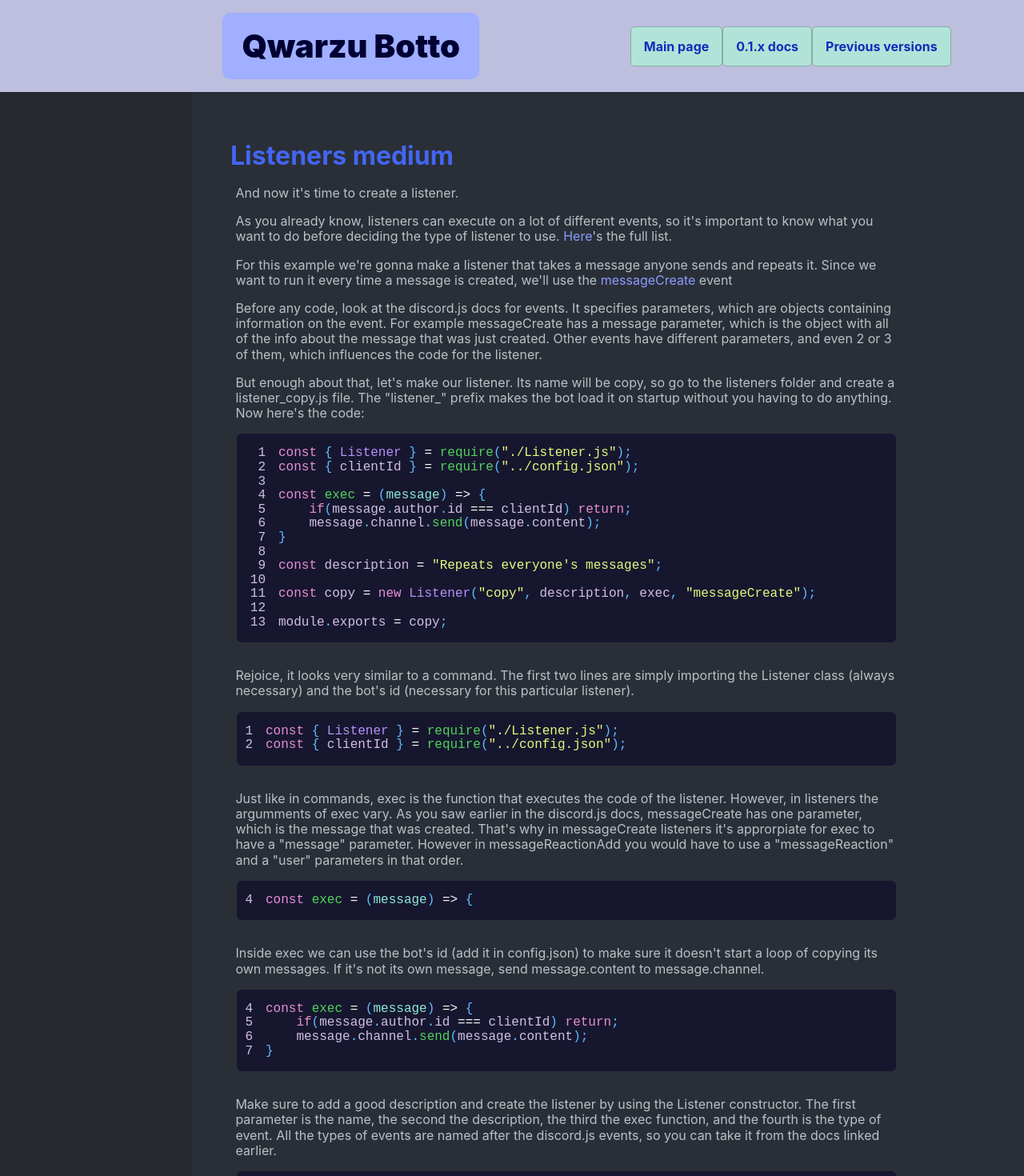
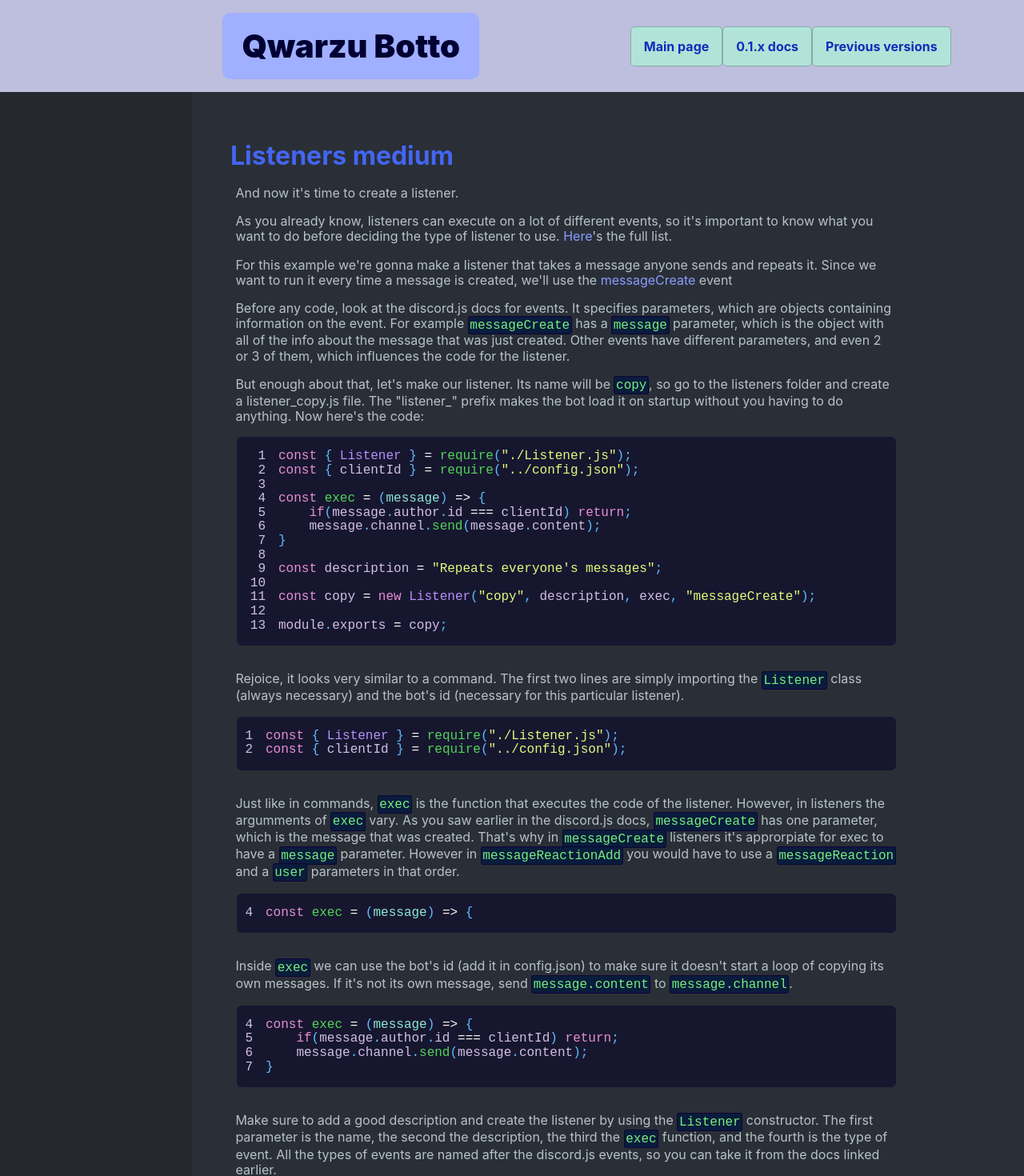
Before and after one commit to DeltaWither/Qwarzu-botto, a Next.js app: page /versions/0.1.x/medium/listeners in a window 1280 px wide. Shown: the top 1470 px of the page at 80% size. Built offline with nearby package versions, Linux system fonts and the light colour scheme.

Commit message:
Improved medium guide for listeners

```diff
--- a/pages/versions/0.1.x/medium/listeners.jsx
+++ b/pages/versions/0.1.x/medium/listeners.jsx
@@ -33,44 +33,54 @@ module.exports = copy;`;
             > messageCreate</a> event</p>
 
           <p>Before any code, look at the discord.js docs for events. It specifies parameters, which are objects
-            containing information on the event. For example messageCreate has a message parameter, which is the
-            object with all of the info about the message that was just created. Other events have different
-            parameters, and even 2 or 3 of them, which influences the code for the listener.</p>
+            containing information on the event. For
+            example <span className="inlineCode">messageCreate</span> has
+            a <span className="inlineCode">message</span> parameter, which is the object with all of the info
+            about the message that was just created. Other events have different parameters, and even 2 or 3 of
+            them, which influences the code for the listener.</p>
 
-          <p>But enough about that, let's make our listener. Its name will be copy, so go to the listeners folder
-            and create a listener_copy.js file. The "listener_" prefix makes the bot load it on startup without
-            you having to do anything. Now here's the code:</p>
+          <p>But enough about that, let's make our listener. Its name will
+            be <span className="inlineCode">copy</span>, so go to the listeners folder and create a
+            listener_copy.js file. The "listener_" prefix makes the bot load it on startup without you having to
+            do anything. Now here's the code:</p>
 
           <JsCode>
             {code1}
           </JsCode>
 
-          <p>Rejoice, it looks very similar to a command. The first two lines are simply importing the Listener
-            class (always necessary) and the bot's id (necessary for this particular listener).</p>
+          <p>Rejoice, it looks very similar to a command. The first two lines are simply importing
+            the <span className="inlineCode">Listener</span> class (always necessary) and the bot's id
+            (necessary for this particular listener).</p>
 
           <JsCode>
             {getLines(code1, 0, 2)}
           </JsCode>
 
-          <p>Just like in commands, exec is the function that executes the code of the listener. However, in
-            listeners the argumments of exec vary. As you saw earlier in the discord.js docs, messageCreate has
-            one parameter, which is the message that was created. That's why in messageCreate listeners it's
-            approrpiate for exec to have a "message" parameter. However in messageReactionAdd you would have to
-            use a "messageReaction" and a "user" parameters in that order.</p>
+          <p>Just like in commands, <span className="inlineCode">exec</span> is the function that executes the
+            code of the listener. However, in listeners the argumments
+            of <span className="inlineCode">exec</span> vary. As you saw earlier in the discord.js
+            docs, <span className="inlineCode">messageCreate</span> has one parameter, which is the message that
+            was created. That's why in <span className="inlineCode">messageCreate</span> listeners it's
+            approrpiate for exec to have a <span className="inlineCode">message</span> parameter. However
+            in <span className="inlineCode">messageReactionAdd</span> you would have to use
+            a <span className="inlineCode">messageReaction</span> and
+            a <span className="inlineCode">user</span> parameters in that order.</p>
 
           <JsCode line={4}>
             {getLines(code1, 3, 4)}
           </JsCode>
 
-          <p>Inside exec we can use the bot's id (add it in config.json) to make sure it doesn't start a loop of
-            copying its own messages. If it's not its own message, send message.content to message.channel.</p>
+          <p>Inside <span className="inlineCode">exec</span> we can use the bot's id (add it in config.json) to
+            make sure it doesn't start a loop of copying its own messages. If it's not its own message,
+            send <span className="inlineCode">message.content</span> to <span className="inlineCode">message.channel</span>.</p>
 
           <JsCode line={4}>
             {getLines(code1, 3, 7)}
           </JsCode>
 
-          <p>Make sure to add a good description and create the listener by using the Listener constructor.
-            The first parameter is the name, the second the description, the third the exec function, and the
+          <p>Make sure to add a good description and create the listener by using
+            the <span className="inlineCode">Listener</span> constructor. The first parameter is the name, the
+            second the description, the third the <span className="inlineCode">exec</span> function, and the
             fourth is the type of event. All the types of events are named after the discord.js events, so you
             can take it from the docs linked earlier.</p>
 
@@ -116,8 +126,9 @@ module.exports = copy;`;
              getLines(code1, 11, 14)}
           </JsCode>
 
-          <p>The ?enable and ?disable commands switch that enabled field on and off, so if you set it in this
-            file it will be enabled by default.</p>
+          <p>The <span className="inlineCode">?enable</span> and <span className="inlineCode">?disable</span>
+            commands switch that <span className="inlineCode">enabled</span> field on and off, so if you set it
+            in this file it will be enabled on startup.</p>
         </div>
     );
 }
```
